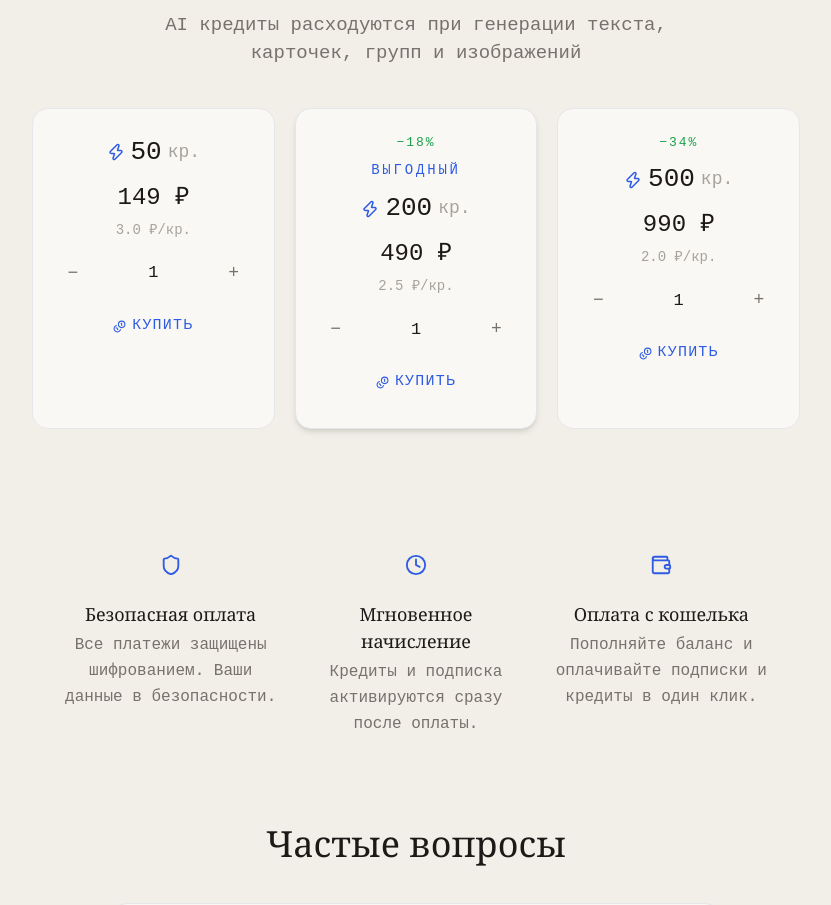
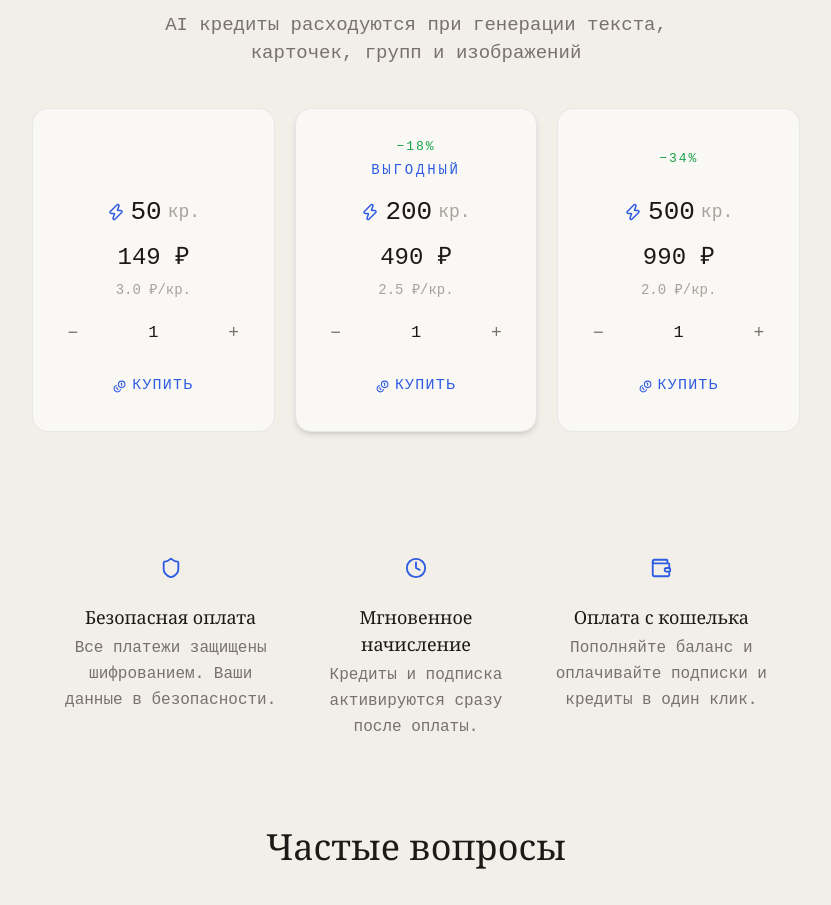
Before and after one commit to ScadiScade/canonix-app, a Next.js app: page /pricing in a window 1280 px wide. Shown: the part 1320-2225 px from the top of the page, without its empty margins (224-1055 px from the left). Built offline with nearby package versions, Linux system fonts and the light colour scheme; no server answers; the database is empty.

Commit message:
Align credit pack card elements by fixing badge container height

```diff
--- a/src/app/pricing/page.tsx
+++ b/src/app/pricing/page.tsx
@@ -56,7 +56,6 @@ export default function PricingPage() {
   useEffect(() => {
     (async () => {
       try {
-        await fetch("/api/pricing", { method: "POST" });
         const res = await fetch("/api/pricing");
         if (res.ok) {
           const data = await res.json();
@@ -329,8 +328,10 @@ export default function PricingPage() {
               const totalPrice = pack.price * qty;
               return (
                 <div key={pack.id} className={`bg-surface rounded-2xl border p-6 flex flex-col items-center text-center transition-all hover:shadow-lg ${pack.popular ? "border-accent/30 shadow-md shadow-accent/5" : "border-ink-3/10"}`}>
-                  {savings > 0 && <span className="text-[13px] tracking-[0.15em] uppercase text-green-600 font-medium mb-2">−{savings}%</span>}
-                  {pack.popular && <span className="text-[14px] tracking-[0.2em] uppercase text-accent font-medium mb-2">{t("pricing.bestValue")}</span>}
+                  <div className="h-[52px] flex flex-col items-center justify-center gap-1 mb-2">
+                    {savings > 0 && <span className="text-[13px] tracking-[0.15em] uppercase text-green-600 font-medium">−{savings}%</span>}
+                    {pack.popular && <span className="text-[14px] tracking-[0.2em] uppercase text-accent font-medium">{t("pricing.bestValue")}</span>}
+                  </div>
                   <div className="flex items-center gap-1.5 mb-2"><Zap size={18} className="text-accent" /><span className="text-[26px] font-light text-ink">{totalCredits}</span><span className="text-[18px] text-ink-3">{t("pricing.creditsShort")}</span></div>
                   <span className="text-[24px] font-light text-ink mb-1">{totalPrice} ₽</span>
                   <span className="text-[14px] text-ink-3 mb-4">{(totalPrice / totalCredits).toFixed(1)} ₽/{t("pricing.creditsShort")}</span>
```
